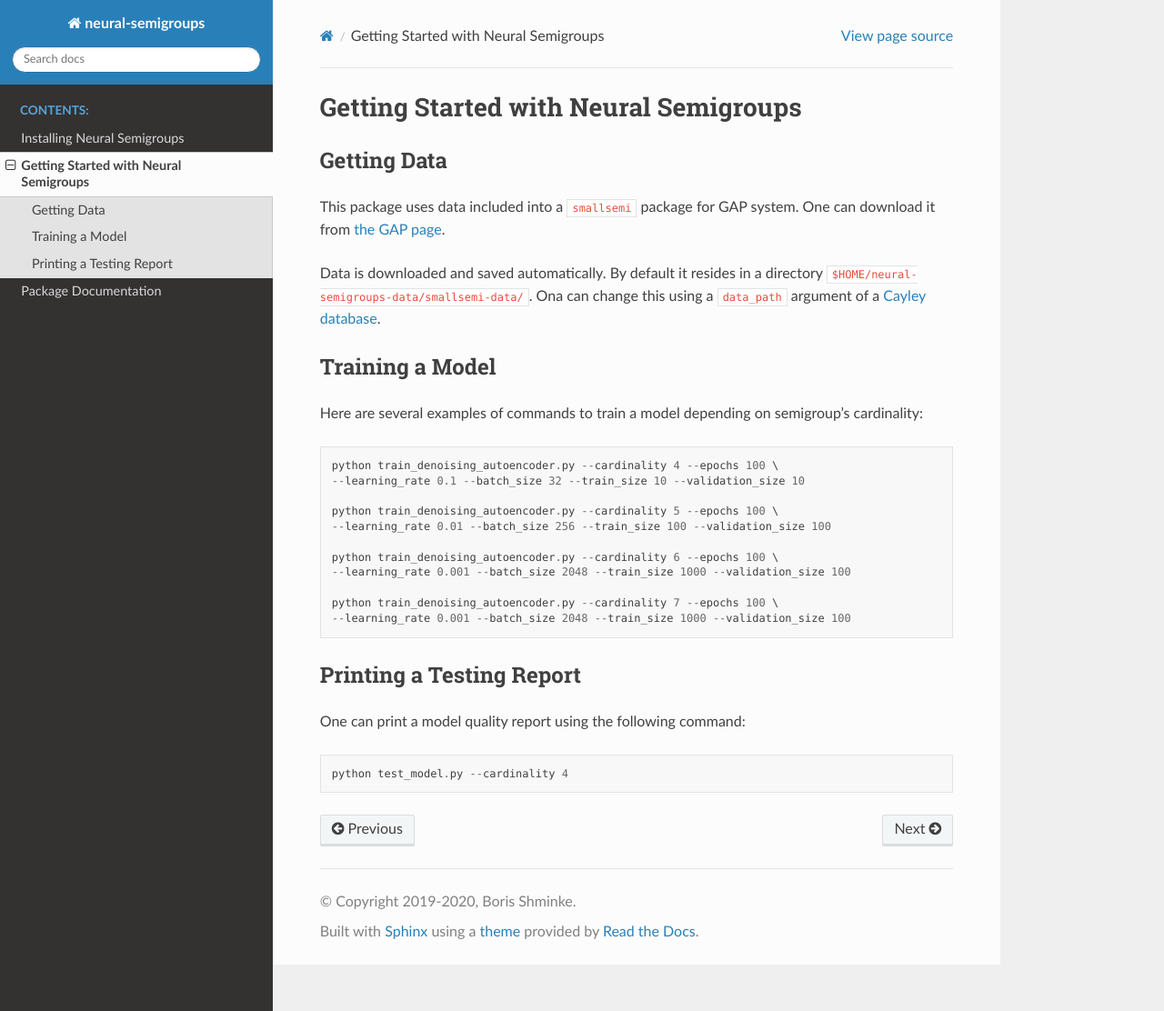
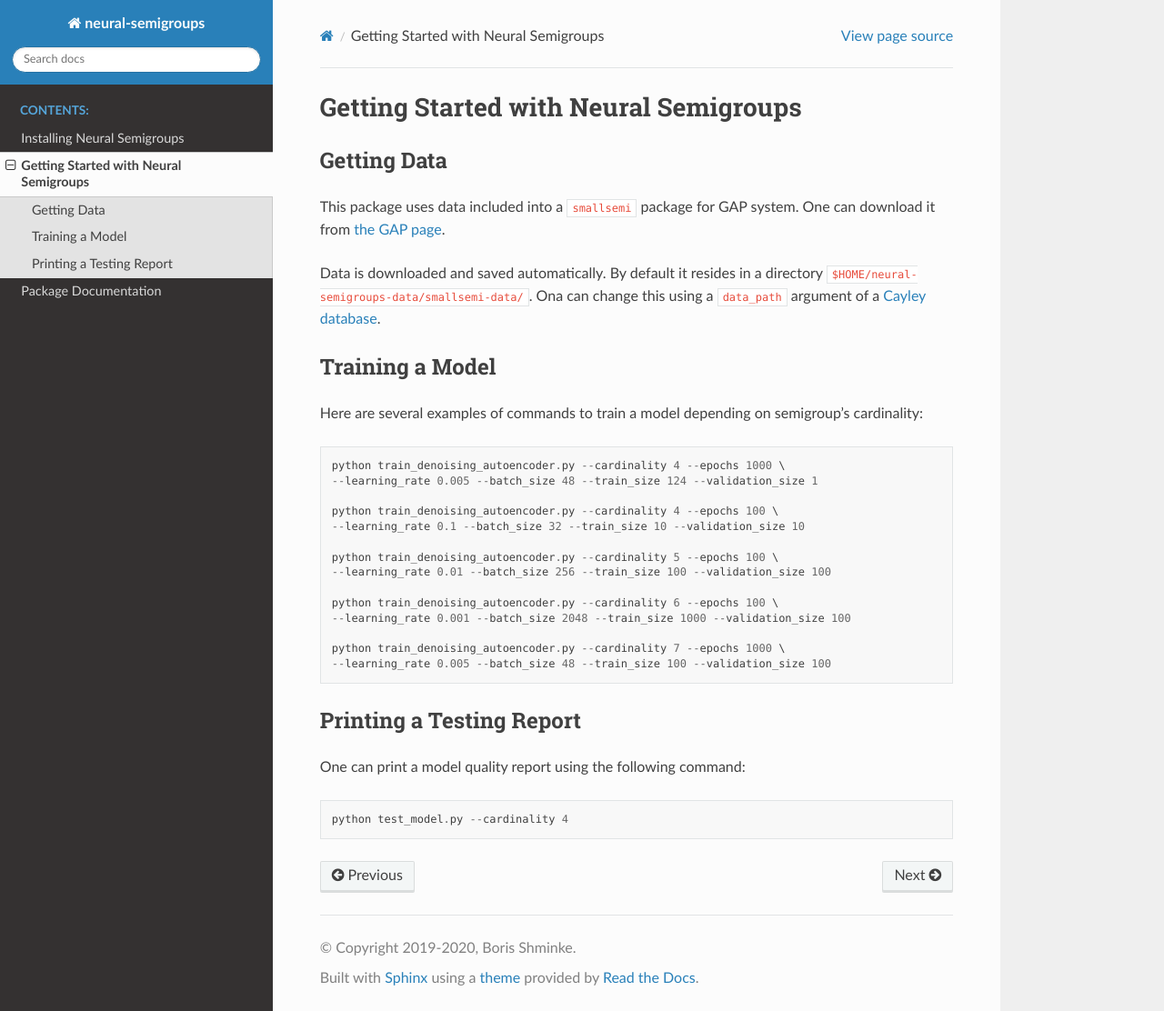
Before and after one commit to inpefess/neural-semigroups, a Sphinx documentation site: the page built from doc/source/getting-started.rst, in a window 1280 px wide and 1112 px high. Shown: the whole window at 91% size. Built offline with Sphinx 7.4.7 and the Read the Docs theme 2.0.0, drawn with Linux system fonts in a browser that asks for light colours.

Commit message:
better defaults for training

```diff
--- a/doc/source/getting-started.rst
+++ b/doc/source/getting-started.rst
@@ -13,6 +13,9 @@ Training a Model
 
 Here are several examples of commands to train a model depending on semigroup's cardinality: ::
 
+  python train_denoising_autoencoder.py --cardinality 4 --epochs 1000 \
+  --learning_rate 0.005 --batch_size 48 --train_size 124 --validation_size 1
+
   python train_denoising_autoencoder.py --cardinality 4 --epochs 100 \
   --learning_rate 0.1 --batch_size 32 --train_size 10 --validation_size 10
 
@@ -22,8 +25,8 @@ Here are several examples of commands to train a model depending on semigroup's
   python train_denoising_autoencoder.py --cardinality 6 --epochs 100 \
   --learning_rate 0.001 --batch_size 2048 --train_size 1000 --validation_size 100
 
-  python train_denoising_autoencoder.py --cardinality 7 --epochs 100 \
-  --learning_rate 0.001 --batch_size 2048 --train_size 1000 --validation_size 100
+  python train_denoising_autoencoder.py --cardinality 7 --epochs 1000 \
+  --learning_rate 0.005 --batch_size 48 --train_size 100 --validation_size 100
 
 Printing a Testing Report
 -------------------------
```
Also changed, not shown: 2 other files.
